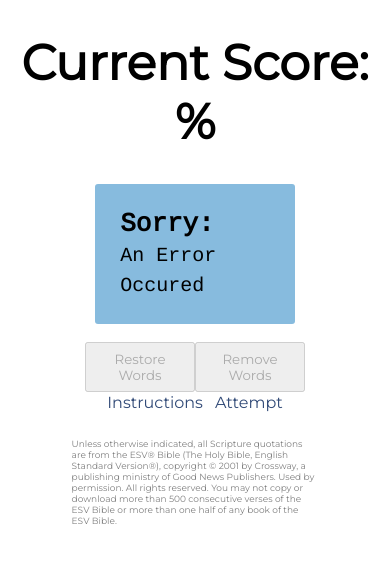
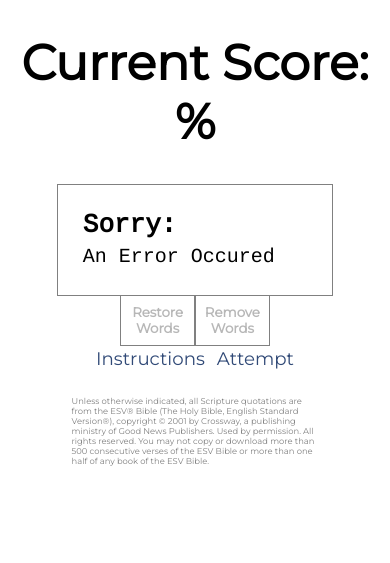
Before and after one commit to djjohnsongeek/memorize, a Django app: template mem_app/templates/mem_app/memorize.html in a window 390 px wide. Shown: the top 563 px of the page. Run offline with Django 3.2, Linux system fonts and the light colour scheme; the template is opened without the code that fills it, so the values that code supplies are empty; some libraries are stand-ins or nearby versions.

Commit message:
further improved webpade styling, next needs to implement responsive design

```diff
--- a/mem_app/static/mem_app/styles.css
+++ b/mem_app/static/mem_app/styles.css
@@ -12,11 +12,10 @@ h3{
 .verse-to-mem{
     font-family:'Cousine', 'Courier New', Courier, monospace;
     font-size: 26px;
-    background-color:#87bbde;
     padding: 25px;
-    width: 40%;
+    width: 60%;
     margin: auto;
-    border-radius: 3px;
+    border: 1px solid grey;
 }
 #spanText{
     font-size: 20px;
@@ -24,23 +23,46 @@ h3{
 #spanRef {
     font-weight: bold;
 }
+#btn-remove-words:hover:enabled{
+    border: 1px solid rgb(214, 0, 0);
+}
+#btn-restore-words:hover:enabled{
+    border: 1px solid green;
+}
 
-.btnVerseControls{
-    width: 110px;
+.btn-verse-controls{
+    width: 20%;
     height: 50px;
+    background-color: white;
+    border: 1px solid grey;
+    border-top: white;
+    font-weight: 600;
 }
-#btn-instructions, #btn-grade-mode, #btn-study-mode{
+#btn-grade-verse, #btn-study-mode{
+    width: 20%;
+}
+#btn-grade-verse:hover,  #btn-study-mode:hover{
+    border: 1px solid cornflowerblue;
+}
+
+#btn-instructions, #btn-grade-mode{
     border: 0px solid white;
     background-color: white;
     cursor: pointer;
     color:rgb(49, 74, 119);
-    font-size: 16px;
+    font-size: 1.3rem;
 }
-#btn-instructions:hover, #btn-grade-mode:hover, #btn-study-mode:hover{
+#btn-instructions:hover, #btn-grade-mode:hover{
     color:cornflowerblue;
 }
-.divVerseControls{
+.div-verse-controls{
     text-align: center;
+}
+#textarea-verse{
+    font-size: 1.4rem;
+    width: 850px;
+    height: 300px;
+    margin-bottom: 0;
 }
 /* modal styling */
 #modal-verses{
@@ -129,7 +164,7 @@ h1{
 }
 
 footer {
-    font-size: 9px;
+    font-size: .6rem;
     width: 66%;
     margin: auto;
     color: grey;
@@ -225,3 +267,41 @@ input{
     margin: 5px;
     padding-left: 5px;
 }
+
+input:focus{
+    border: 1px solid cornflowerblue;
+}
+
+/* ANIMATIONS */
+@keyframes slide-in-left{
+    from {
+        left: -300px;
+        opacity: 0;
+    }
+    to {
+        left: 0;
+        opacity: 1;
+    }
+}
+
+@-webkit-keyframes slide-in-left{
+    from {
+        left: -300px;
+        opacity: 0;
+    }
+    to {
+        left: 0;
+        opacity: 1;
+    }
+}
+
+@keyframes slide-in-top{
+    from {
+        top: -300px;
+        opacity: 0;
+    }
+    to {
+        top: 0;
+        opacity: 1;
+    }
+}
--- a/mem_app/templates/mem_app/base.html
+++ b/mem_app/templates/mem_app/base.html
@@ -56,8 +56,10 @@
             // get modal and close button
             const modal = document.querySelector("#modal-verses");
             const btnClose = document.querySelector("#close-verses");
+
             // display modal
             modal.style.display = "block";
+
             // close modal
             btnClose.onclick = () => {
                 modal.style.display = "none";
--- a/mem_app/templates/mem_app/index.html
+++ b/mem_app/templates/mem_app/index.html
@@ -9,7 +9,7 @@
             --><button id="btn-search">Search</button>
         </form><br/>
         {% if message %}
-            <span> {{ message }}</span>
+            <span class="text-error"> {{ message }}</span>
         {% endif %}
         <div>
             {% if currentPage and not message %}
--- a/mem_app/templates/mem_app/login.html
+++ b/mem_app/templates/mem_app/login.html
@@ -5,7 +5,7 @@
 <div class="div-main">
     <h1>Login</h1>
     {% if message %}
-        <span>{{ message }}</span>
+        <span class="text-error">{{ message }}</span>
     {% endif %}
     <form action="{% url 'login_view' %}" method="POST">
         {% csrf_token %}
@@ -14,6 +14,6 @@
         <button class="btns-login-register">Login</button>
     </form>
     <div class="spacer"></div>
-    <span>No account yet?<a class="register-link" href="{% url 'register' %}">Register Here</a></span>
+    <span>No account yet? <a class="register-link" href="{% url 'register' %}">Register Here</a></span>
 </div>
 {% endblock %}
--- a/mem_app/templates/mem_app/register.html
+++ b/mem_app/templates/mem_app/register.html
@@ -5,7 +5,7 @@
 <div class="div-main">
     <h1>Register</h1>
     {% if message %}
-        <span> {{ message }}</span>
+        <span class="text-error"> {{ message }}</span>
     {% endif %}
     <form action="{% url 'register' %}" method="POST">
         {% csrf_token %}
@@ -18,7 +18,7 @@
     <div class="spacer"></div>
     <span>
         Already have an Account?
-        <a class="register-link" href="{% url 'login_view' %}">Login Here</a>
+        <a class="register-link" href="{% url 'login_view' %}"> Login Here</a>
     </span>
 
 </div>
```
Also changed, not shown: other parts of mem_app/static/mem_app/styles.css (+23 -3 lines), mem_app/templates/mem_app/memorize.html (+17 -16 lines).
